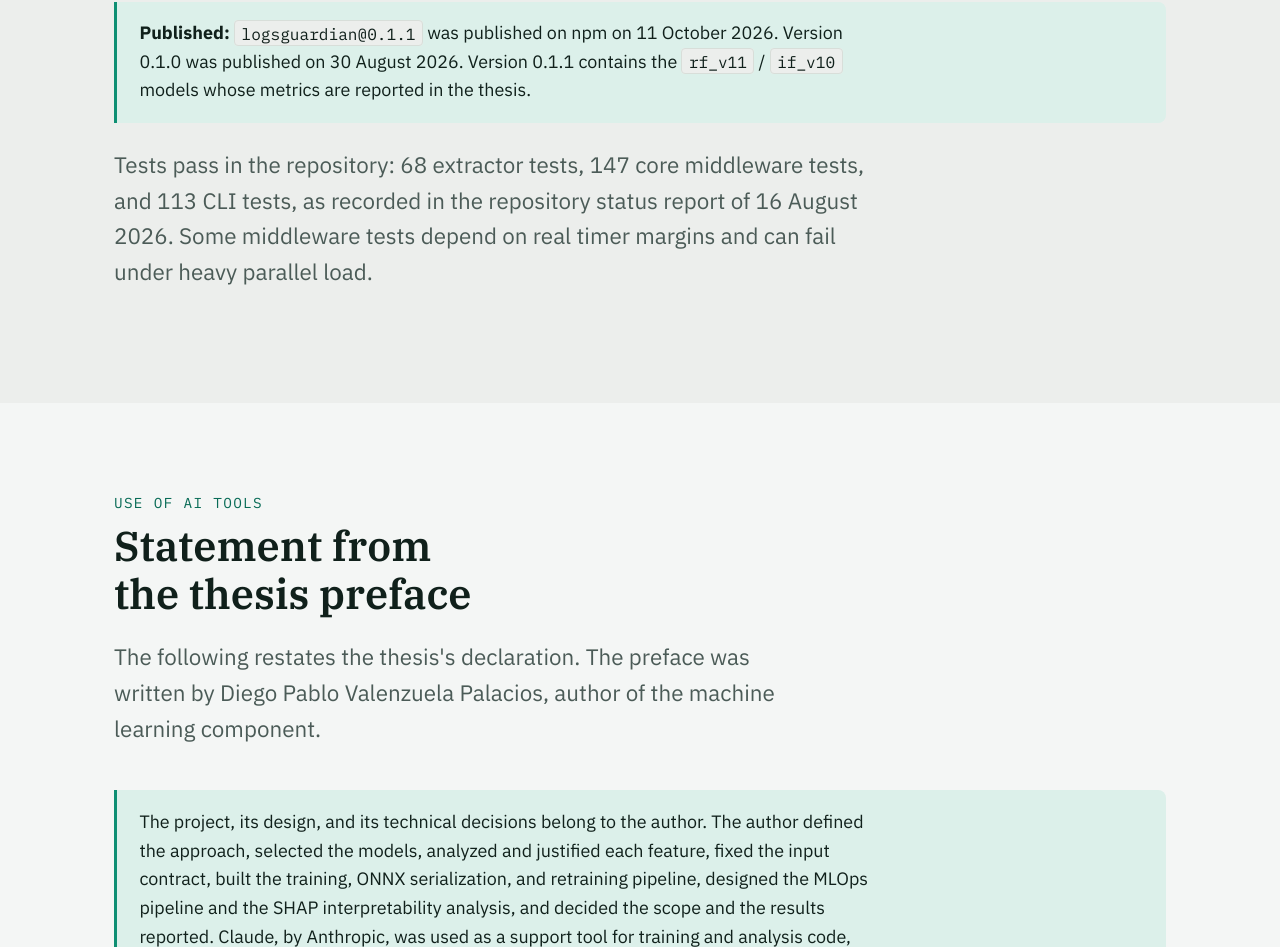
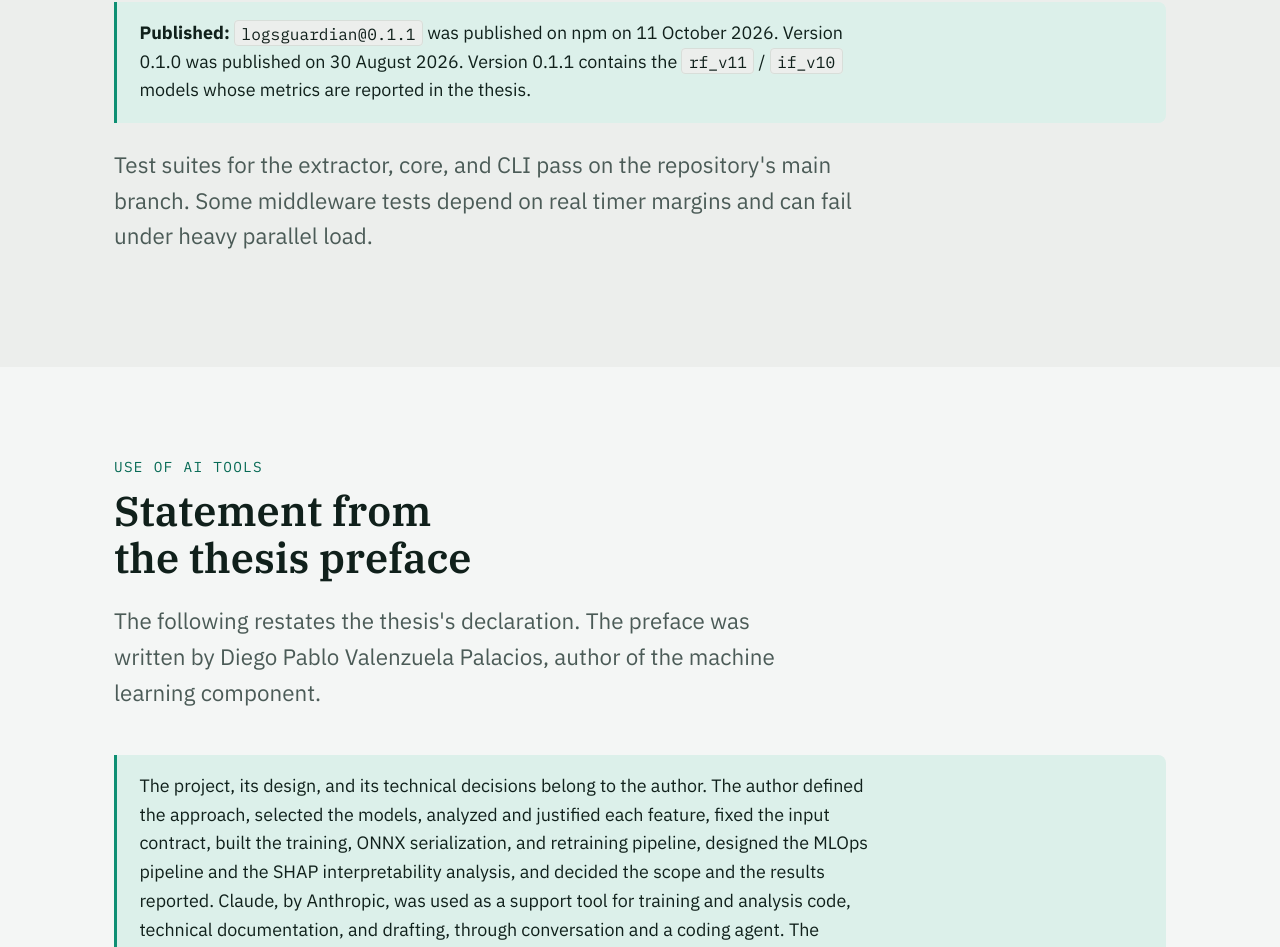
Before and after one commit to logSguarDian2026/logsguardian-web, a website: page about.html in a window 1280 px wide. Shown: the part 1217-2164 px from the top of the page. Drawn offline with Linux system fonts and the light colour scheme.

Commit message:
Remove unverified test counts and label relative latency as complementary

```diff
--- a/about.html
+++ b/about.html
@@ -66,7 +66,7 @@
     <div class="callout">
       <p><strong>Published:</strong> <code>logsguardian@<span data-version>0.1.1</span></code> was published on npm on 11 October 2026. Version 0.1.0 was published on 30 August 2026. Version <span data-version>0.1.1</span> contains the <code>rf_v11</code> / <code>if_v10</code> models whose metrics are reported in the thesis.</p>
     </div>
-    <p class="lede" style="margin-top:1.5rem;">Tests pass in the repository: 68 extractor tests, 147 core middleware tests, and 113 CLI tests, as recorded in the repository status report of 16 August 2026. Some middleware tests depend on real timer margins and can fail under heavy parallel load.</p>
+    <p class="lede" style="margin-top:1.5rem;">Test suites for the extractor, core, and CLI pass on the repository's main branch. Some middleware tests depend on real timer margins and can fail under heavy parallel load.</p>
   </div>
 </section>
 
```
Also changed, not shown: evaluation.html (+1 -1 lines).
